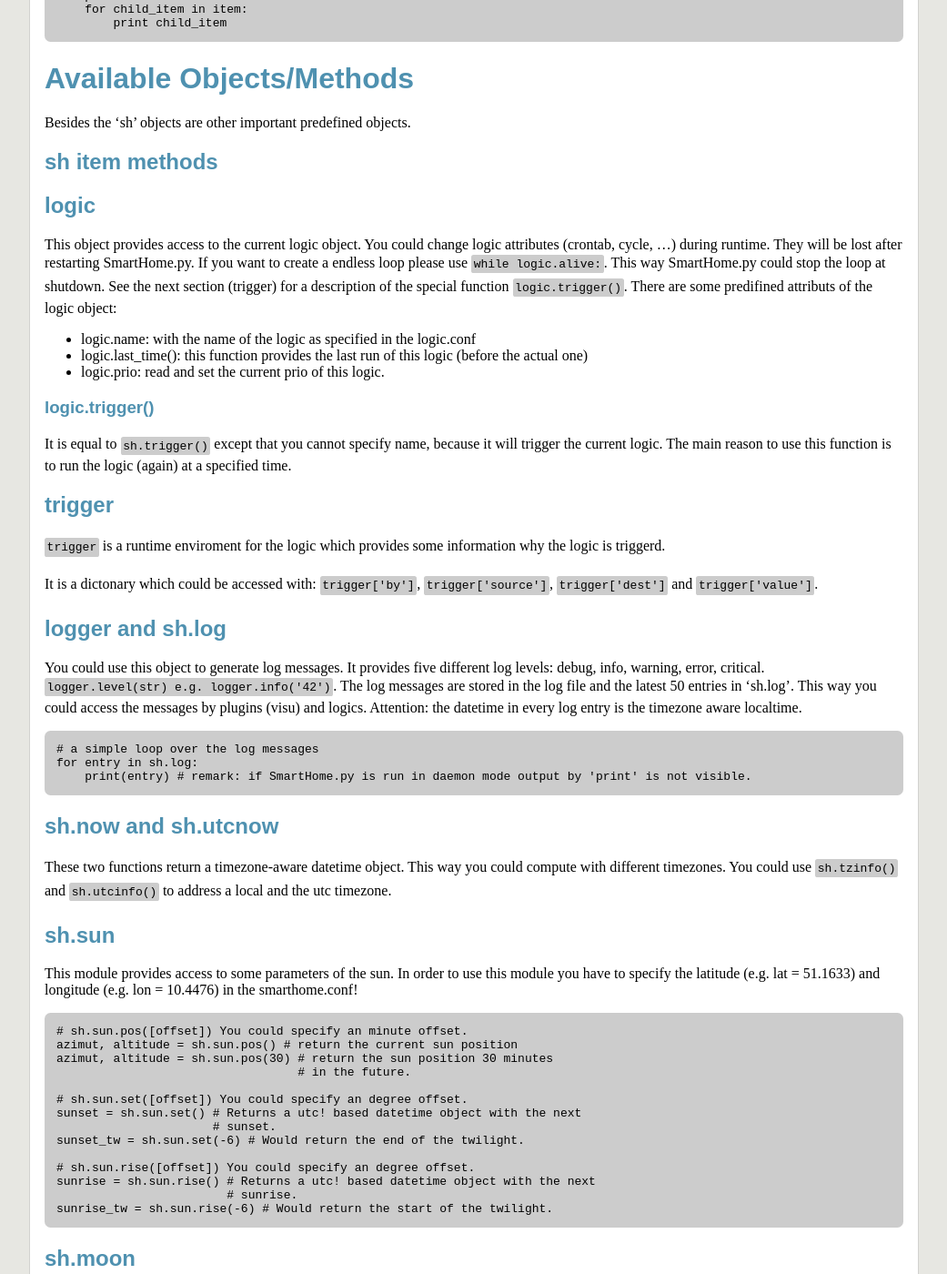
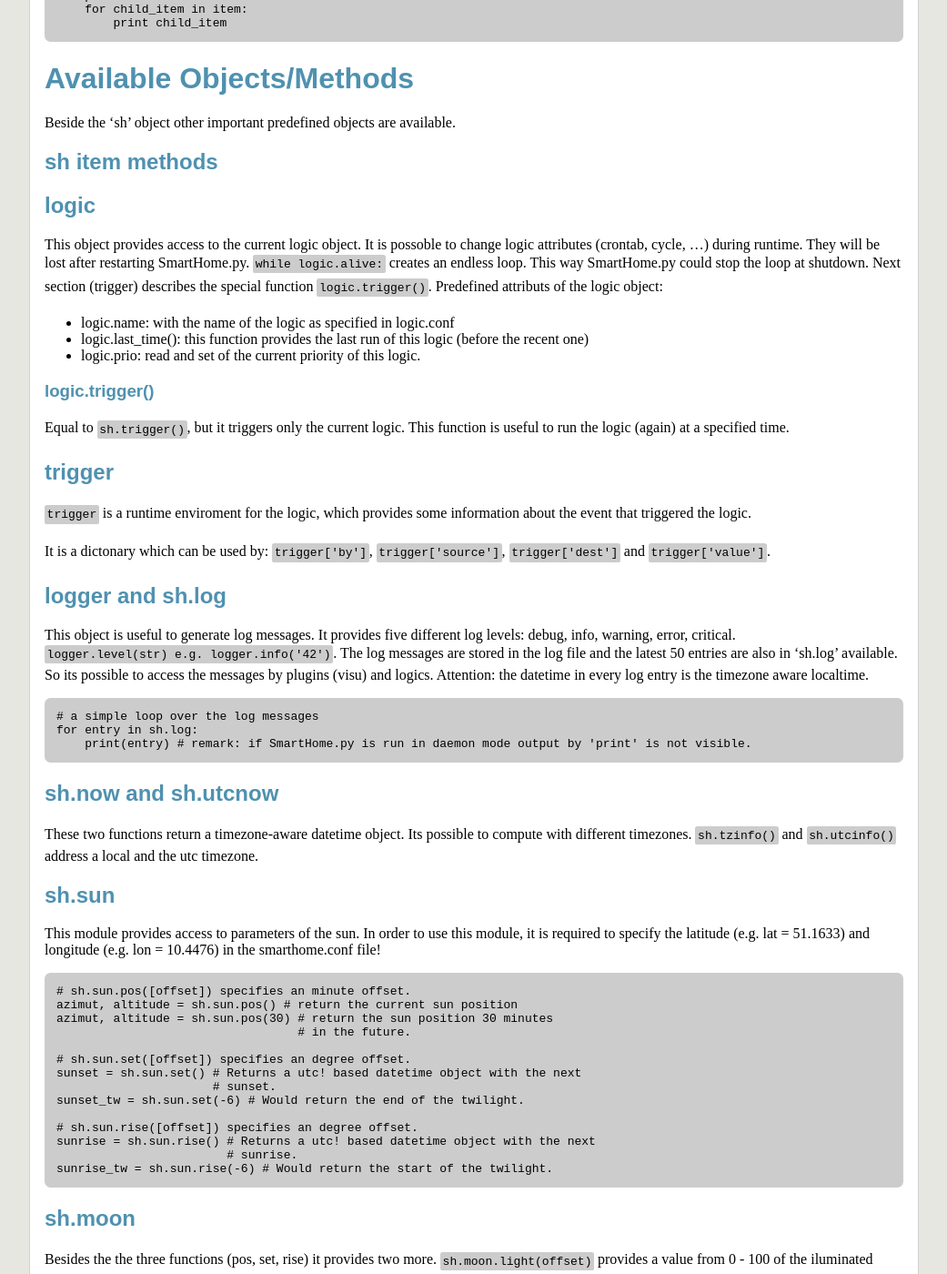
Before and after one commit to mknx/smarthome, a Jekyll site: the page built from logic.md, in a window 1280 px wide and 1400 px high, scrolled down 639 px. Shown: the whole window at 91% size, without its empty margins (128-1169 px from the left). Built offline with Jekyll 4.4.1, drawn with Linux system fonts in a browser that asks for light colours; Markdown is read by kramdown in place of the engine named in the settings; some of the changed text lies outside the part shown.

Commit message:
docu review logic.md

```diff
--- a/logic.md
+++ b/logic.md
@@ -8,20 +8,20 @@ changed: 2011-04-07T21:30:13+0200
 
 # Introduction
 
-Logic items within SmartHome.py are simple python scripts, which should be placed in <code>/usr/local/smarthome/logics/</code>.
+Logic items within SmartHome.py are simple python scripts. SmartHome.py expects the logic scripts in <code>/usr/local/smarthome/logics/</code>.
 
 # Basic Structure
 
-The most important object to use is 'sh' for the smarthome object. It contains every detail about your smarthome. You could access your items, plugins and basic functions of SmartHome.py.
-To get the value of an item just call the name of it: <code>sh.area.item()</code>. And to set a new value: <code>sh.area.item(new_value)</code>.
+The most important object is 'sh'. This ist the smarthome object. It contains every detail about the smarthome. With this object it is possible to access all items, plugins and basic functions of SmartHome.py.
+To get the value of an item call the name of it: <code>sh.area.item()</code>. And to set a new value: <code>sh.area.item(new_value)</code>.
 <pre>#!/usr/bin/env python
 # put on the light in the living room, if it is not on
 if not sh.living_room.light():
     sh.living_room.light('on')
 </pre>
-It is very important that you always access the items with parantheses ()! Otherwise errors could accure.
+It is very important to access the items always with parantheses ()! Otherwise an errors could accure.
 
-You could iterate over `sh` and the item objects.
+It is possible to iterate over `sh` and the item objects.
 <pre>
 for item in sh:
     print item
@@ -31,62 +31,62 @@ for item in sh:
 
 # Available Objects/Methods
 
-Besides the 'sh' objects are other important predefined objects.
+Beside the 'sh' object other important predefined objects are available.
 
 
 ## sh item methods
 
 ## logic
-This object provides access to the current logic object. You could change logic attributes (crontab, cycle, ...) during runtime. They will be lost after restarting SmartHome.py.
-If you want to create a endless loop please use `while logic.alive:`. This way SmartHome.py could stop the loop at shutdown.
-See the next section (trigger) for a description of the special function `logic.trigger()`.
-There are some predifined attributs of the logic object:
+This object provides access to the current logic object. It is possoble to change logic attributes (crontab, cycle, ...) during runtime. They will be lost after restarting SmartHome.py.
+`while logic.alive:` creates an endless loop. This way SmartHome.py could stop the loop at shutdown.
+Next section (trigger) describes the special function `logic.trigger()`.
+Predefined attributs of the logic object:
 
-* logic.name: with the name of the logic as specified in the logic.conf
-* logic.last_time(): this function provides the last run of this logic (before the actual one)
-* logic.prio: read and set the current prio of this logic.
+* logic.name: with the name of the logic as specified in logic.conf
+* logic.last_time(): this function provides the last run of this logic (before the recent one)
+* logic.prio: read and set of the current priority of this logic.
 
 ### logic.trigger()
-It is equal to `sh.trigger()` except that you cannot specify name, because it will trigger the current logic. The main reason to use this function is to run the logic (again) at a specified time.
+Equal to `sh.trigger()`, but it triggers only the current logic. This function is useful to run the logic (again) at a specified time.
 
 ## trigger
-`trigger` is a runtime enviroment for the logic which provides some information why the logic is triggerd.
+`trigger` is a runtime enviroment for the logic, which provides some information about the event that triggered the logic.
 
-It is a dictonary which could be accessed with: `trigger['by']`, `trigger['source']`, `trigger['dest']` and `trigger['value']`.
+It is a dictonary which can be used by: `trigger['by']`, `trigger['source']`, `trigger['dest']` and `trigger['value']`.
 
 ## logger and sh.log
-You could use this object to generate log messages. It provides five different log levels: debug, info, warning, error, critical.
-<code>logger.level(str) e.g. logger.info('42')</code>. The log messages are stored in the log file and the latest 50 entries in 'sh.log'.
-This way you could access the messages by plugins (visu) and logics. Attention: the datetime in every log entry is the timezone aware localtime.
+This object is useful to generate log messages. It provides five different log levels: debug, info, warning, error, critical.
+<code>logger.level(str) e.g. logger.info('42')</code>. The log messages are stored in the log file and the latest 50 entries are also in 'sh.log' available.
+So its possible to access the messages by plugins (visu) and logics. Attention: the datetime in every log entry is the timezone aware localtime.
 <pre># a simple loop over the log messages
 for entry in sh.log:
     print(entry) # remark: if SmartHome.py is run in daemon mode output by 'print' is not visible.
 </pre>
 
 ## sh.now and sh.utcnow
-These two functions return a timezone-aware datetime object. This way you could compute with different timezones.
-You could use <code>sh.tzinfo()</code> and <code>sh.utcinfo()</code> to address a local and the utc timezone.
+These two functions return a timezone-aware datetime object. Its possible to compute with different timezones.
+<code>sh.tzinfo()</code> and <code>sh.utcinfo()</code> address a local and the utc timezone.
 
 ## sh.sun
-This module provides access to some parameters of the sun. In order to use this module you have to specify the latitude (e.g. lat = 51.1633) and longitude (e.g. lon = 10.4476) in the smarthome.conf!
-<pre># sh.sun.pos([offset]) You could specify an minute offset.
+This module provides access to parameters of the sun. In order to use this module, it is required to specify the latitude (e.g. lat = 51.1633) and longitude (e.g. lon = 10.4476) in the smarthome.conf file!
+<pre># sh.sun.pos([offset]) specifies an minute offset.
 azimut, altitude = sh.sun.pos() # return the current sun position
 azimut, altitude = sh.sun.pos(30) # return the sun position 30 minutes
                                   # in the future.
 
-# sh.sun.set([offset]) You could specify an degree offset.
+# sh.sun.set([offset]) specifies an degree offset.
 sunset = sh.sun.set() # Returns a utc! based datetime object with the next
                       # sunset.
 sunset_tw = sh.sun.set(-6) # Would return the end of the twilight.
 
-# sh.sun.rise([offset]) You could specify an degree offset.
+# sh.sun.rise([offset]) specifies an degree offset.
 sunrise = sh.sun.rise() # Returns a utc! based datetime object with the next
                         # sunrise.
 sunrise_tw = sh.sun.rise(-6) # Would return the start of the twilight.
 </pre>
 
 ## sh.moon
-Besides the the three functions (pos, set, rise) it provide two more.
+Besides the the three functions (pos, set, rise) it provides two more.
 `sh.moon.light(offset)` provides a value from 0 - 100 of the iluminated surface at the current time + offset.
 `sh.moon.phase(offset)` returns the lunar phase as an integer [0-7]. 0 = new moon, 4 = full moon, 7 = waning crescent moon
 
@@ -118,20 +118,22 @@ Returns all children items with the specified config attribute.
 ## sh.scheduler
 ### sh.scheduler.trigger() / sh.trigger()
 
-This global function could trigger any specified logic by its name. `sh.trigger(name [, by] [, source] [, value] [, dt])`
-The mandatory `name` defines which logic to trigger. With `by` you could specify a name for the calling logic. By default its set to 'Logic'.
-The `source` you could name the reason for triggering and with `value` a variable.
-The `dt` option is for a timezone aware datetime object which specifies the triggering time.
-But watch out, if something else triggers that logic before the given datetime, it will not be triggered at the specified time! E.g. if you have set the `cycle` attribute to 60 seconds and you cant trigger after the next scheduled execution.
+This global function triggers any specified logic by its name. `sh.trigger(name [, by] [, source] [, value] [, dt])`
+`name` (mandatory) defines the logic to trigger.
+`by`  a name of the calling logic. By default its set to 'Logic'.
+`source` the reason for triggering
+`value` a variable.
+`dt` timezone aware datetime object, which specifies the triggering time
+But watch out, if something else triggers that logic before the given datetime, it will not be triggered at the specified time! E.g. setting the `cycle` attribute to 60 seconds it does not trigger after the next scheduled execution.
 
 ### sh.scheduler.change()
-This method allows to change some runtime options of logics. `sh.scheduler.change('alarmclock', active=False)` disables the logic 'alarmclock'. Besides the `active` flag you could change: `cron` and `cycle`.
+This method changes some runtime options of the logics. `sh.scheduler.change('alarmclock', active=False)` disables the logic 'alarmclock'. Besides the `active` flag, it is possible to change: `cron` and `cycle`.
 
 ## sh.tools
 The `sh.tools` object provide some useful functions:
 
 ### sh.tools.ping()
-Pings a computer and return True if the computer respondes and False if not.
+Pings a computer and returns True if the computer responds, otherwise False.
 `sh.office.laptop(sh.tools.ping('hostname'))`
 
 ### sh.tools.dewpoint()
@@ -141,7 +143,7 @@ Calculate the dewpoint for the provided temperature and humidity.
 ### sh.tools.fetch_url()
 Return a website as a String or 'False' if it fails.
 `sh.tools.fetch_url('https://www.regular.com')`
-You could specify an 'username' and 'password' to authenticate against a website.
+Its possible to use 'username' and 'password' to authenticate against a website.
 `sh.tools.fetch_url('https://www.special.com', 'username', 'password')`
 Or change the default 'timeout' of two seconds.
 `sh.tools.fetch_url('https://www.regular.com', timeout=4)`
```
